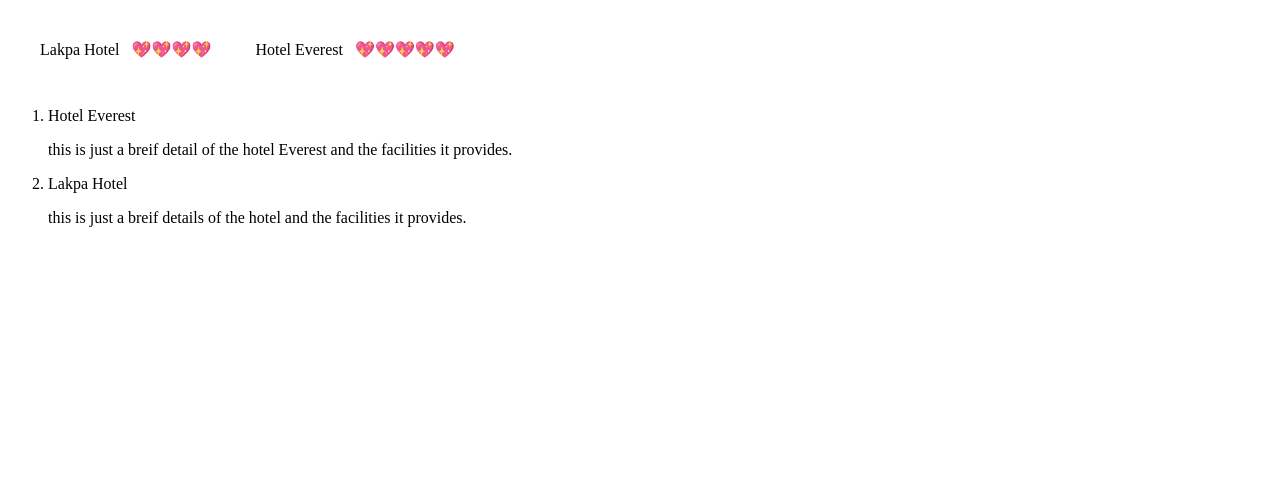
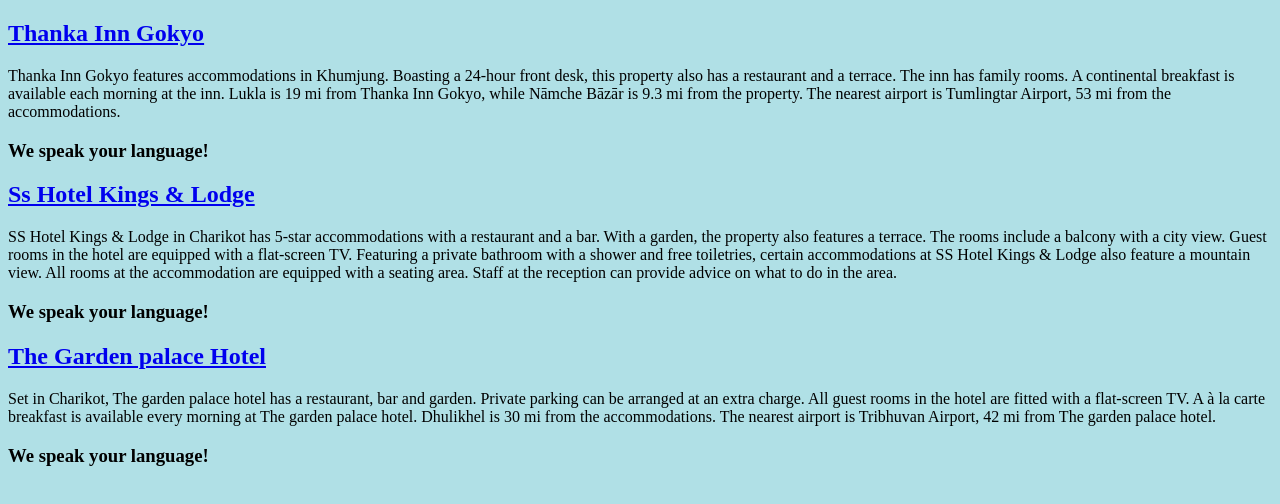
Before and after one commit to rdeuman2022/Everest, a plain HTML site: page hotels.html in a window 1280 px wide. Drawn offline with Linux system fonts and the light colour scheme.

Commit message:
Update hotels.html

```diff
--- a/hotels.html
+++ b/hotels.html
@@ -3,42 +3,49 @@
   <head>
     <meta charset="utf-8">
     <title>Hotels to stay near Everest</title>
+
+<style media="screen">
+  body{
+
+        background-color:powderblue;
+
+  }
+</style>
+
   </head>
   <body>
-    <table cellspacing="20">
-      <thead>
 
-      </thead>
-      <tbody>
+<h2><a href="https://www.booking.com/hotel/np/thanka-inn-gokyo.html">Thanka Inn Gokyo</a></h2>
 
+<p>Thanka Inn Gokyo features accommodations in Khumjung. Boasting a 24-hour front desk, this property also has a restaurant and a terrace. The inn has family rooms.
 
-<td>
-        <table cellspacing="10">
-          <td>Lakpa Hotel</td>
-          <td>💖💖💖💖</td>
-        </table>
-</td>
+A continental breakfast is available each morning at the inn.
 
-<td>
-            <table cellspacing="10">
-              <td>Hotel Everest</td>
-              <td>💖💖💖💖💖</td>
-              </table>
-</td>
-      </tbody>
-      <tfoot>
+Lukla is 19 mi from Thanka Inn Gokyo, while Nāmche Bāzār is 9.3 mi from the property. The nearest airport is Tumlingtar Airport, 53 mi from the accommodations.<br>
 
-      </tfoot>
-    </table>
-    <p>
+<h3>We speak your language!</h3></p>
 
-<ol type="1">
+<h2><a href="https://www.booking.com/hotel/np/ss-kings-amp-lodge.html">Ss Hotel Kings & Lodge</a></h2>
 
-<li>Hotel Everest</li>
-<p> this is just a breif detail of the hotel Everest and the facilities it provides.</p>
-<li>Lakpa Hotel</li>
-<p> this is just a breif details of the hotel and the facilities it provides.</p>
+    <p>SS Hotel Kings & Lodge in Charikot has 5-star accommodations with a restaurant and a bar. With a garden, the property also features a terrace. The rooms include a balcony with a city view.
 
-</ol>
+    Guest rooms in the hotel are equipped with a flat-screen TV. Featuring a private bathroom with a shower and free toiletries, certain accommodations at SS Hotel Kings & Lodge also feature a mountain view. All rooms at the accommodation are equipped with a seating area.
+
+    Staff at the reception can provide advice on what to do in the area. <br>
+
+  <h3>We speak your language!</h3>  </p>
+
+<h2><a href="https://www.booking.com/hotel/np/the-garden-palace-bhimeshwor-municipality.html">The Garden palace Hotel</a></h2>
+
+<p>Set in Charikot, The garden palace hotel has a restaurant, bar and garden. Private parking can be arranged at an extra charge.
+
+All guest rooms in the hotel are fitted with a flat-screen TV.
+
+A à la carte breakfast is available every morning at The garden palace hotel.
+
+Dhulikhel is 30 mi from the accommodations. The nearest airport is Tribhuvan Airport, 42 mi from The garden palace hotel.<br>
+
+<h3>We speak your language!</h3></p>
+
   </body>
 </html>
```
